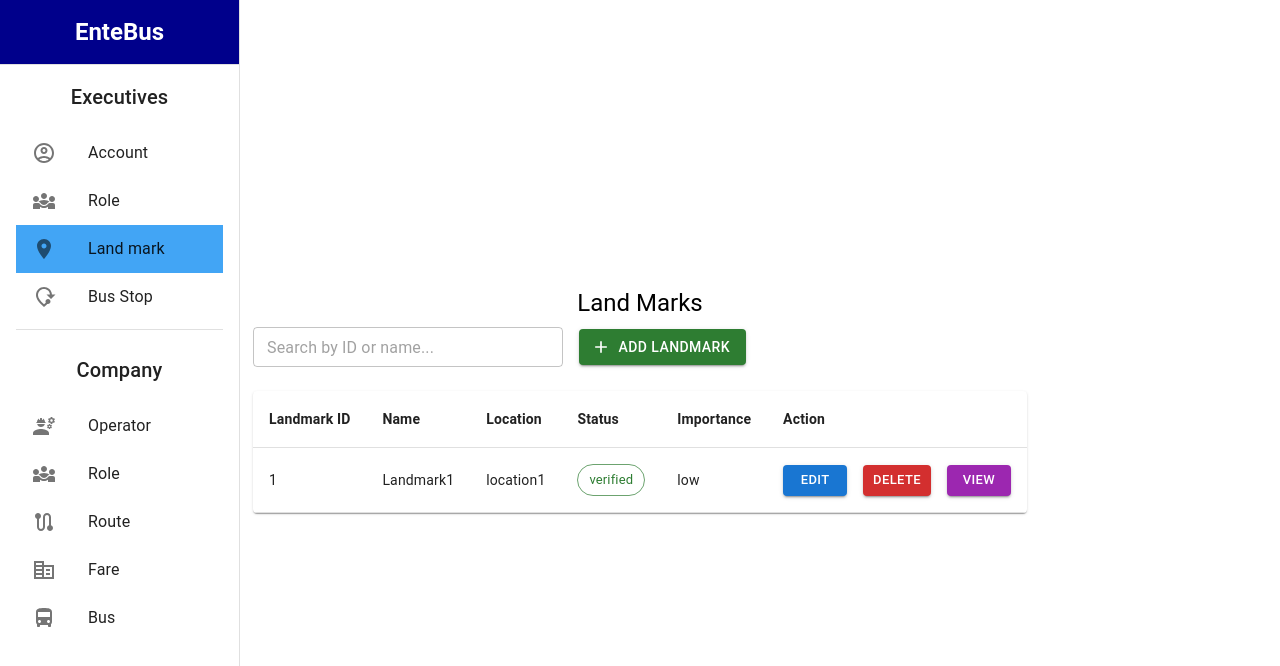
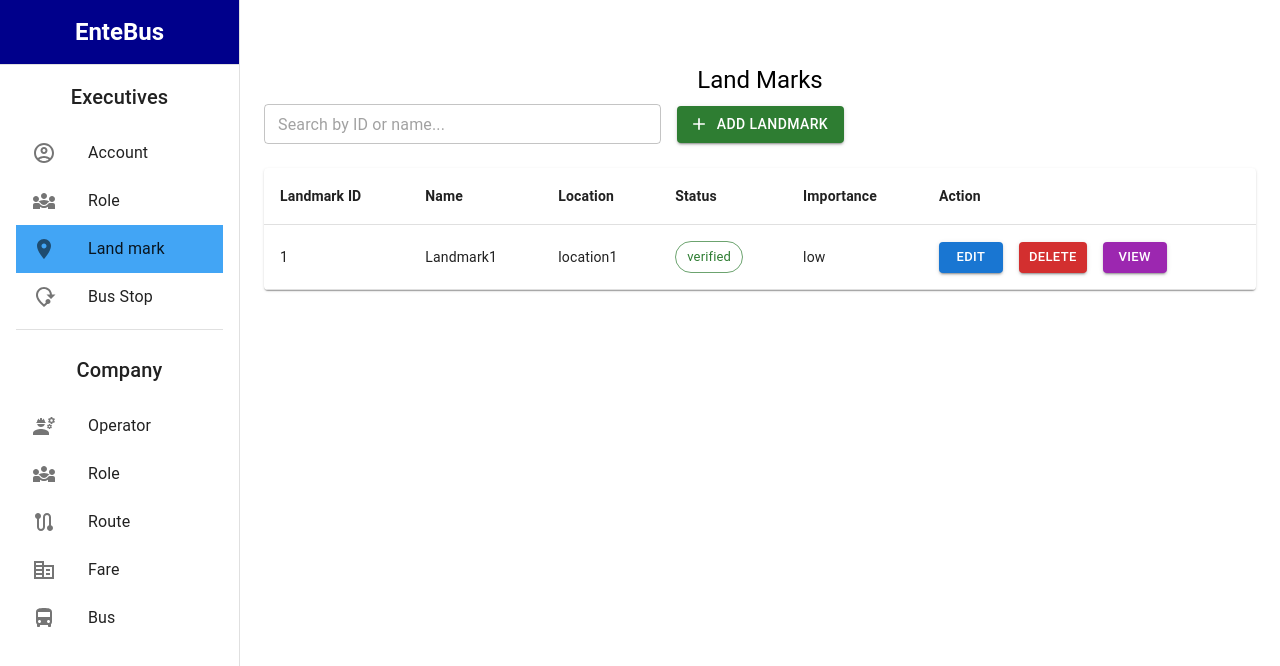
Before and after one commit to NixbugSoftwares/executive-app, a React (Vite) app: page /landmark in a window 1280 px wide. Shown: the top 666 px of the page. Built offline with nearby package versions, Linux system fonts and the light colour scheme.

Commit message:
styles in landmark page

```diff
--- a/src/screens/landmarkpage/LandMarkPage.tsx
+++ b/src/screens/landmarkpage/LandMarkPage.tsx
@@ -5,9 +5,20 @@ import LandmarkListing from './LandmarkListingPage';
 
 function LandMarkPage() {
   return (
-    <Box>
+    <Box
+    sx={{
+      display: "flex",
+      height: "100vh",
+      width: "100%",
+      scrollBehavior: "auto",
+    }}>
       <Sidebar/>
+      <Box
+      sx={{ width: "100%", p: 3 }}
+      >
       <LandmarkListing />
+      </Box>
+
 
     </Box>
   )
```
